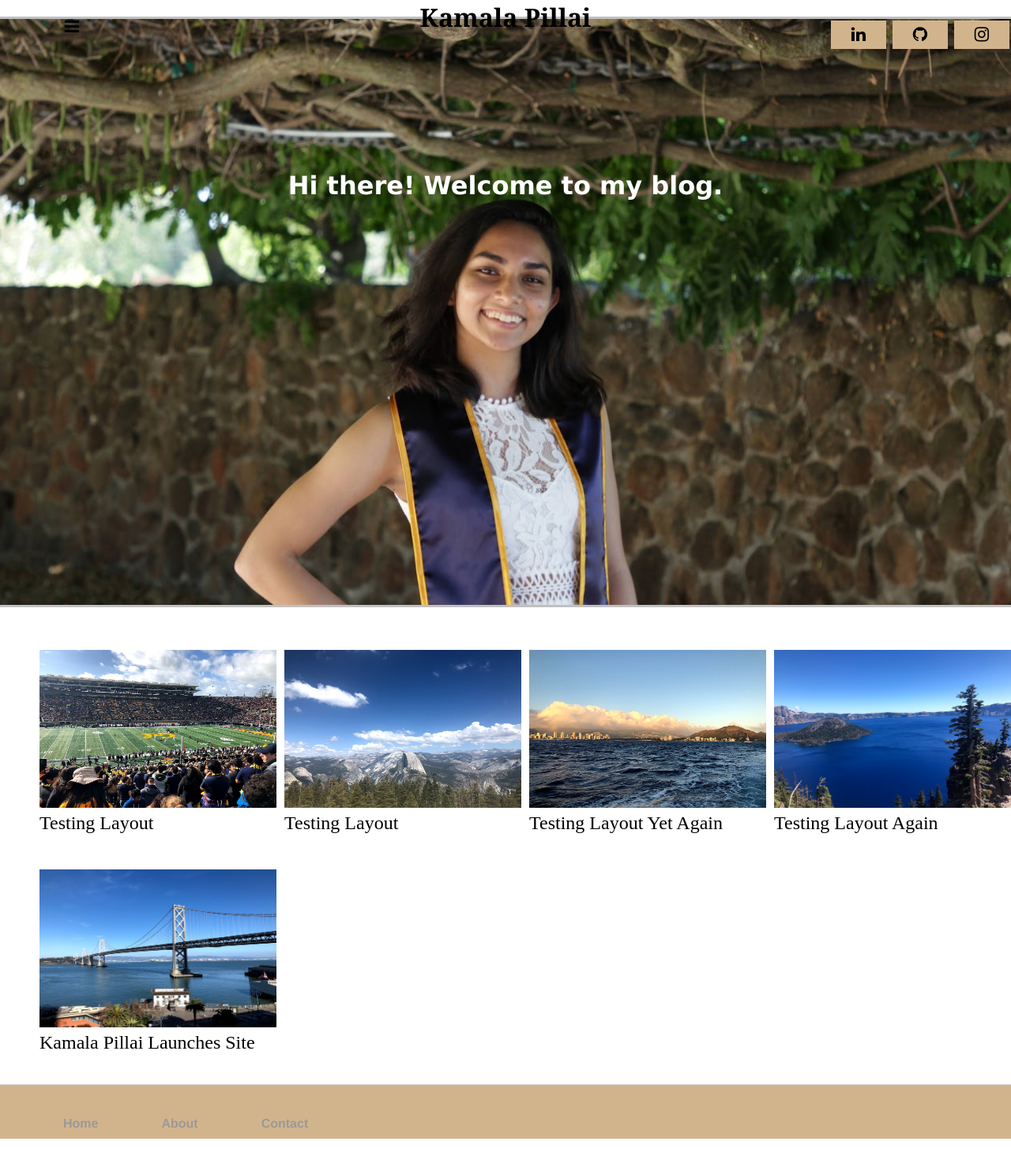
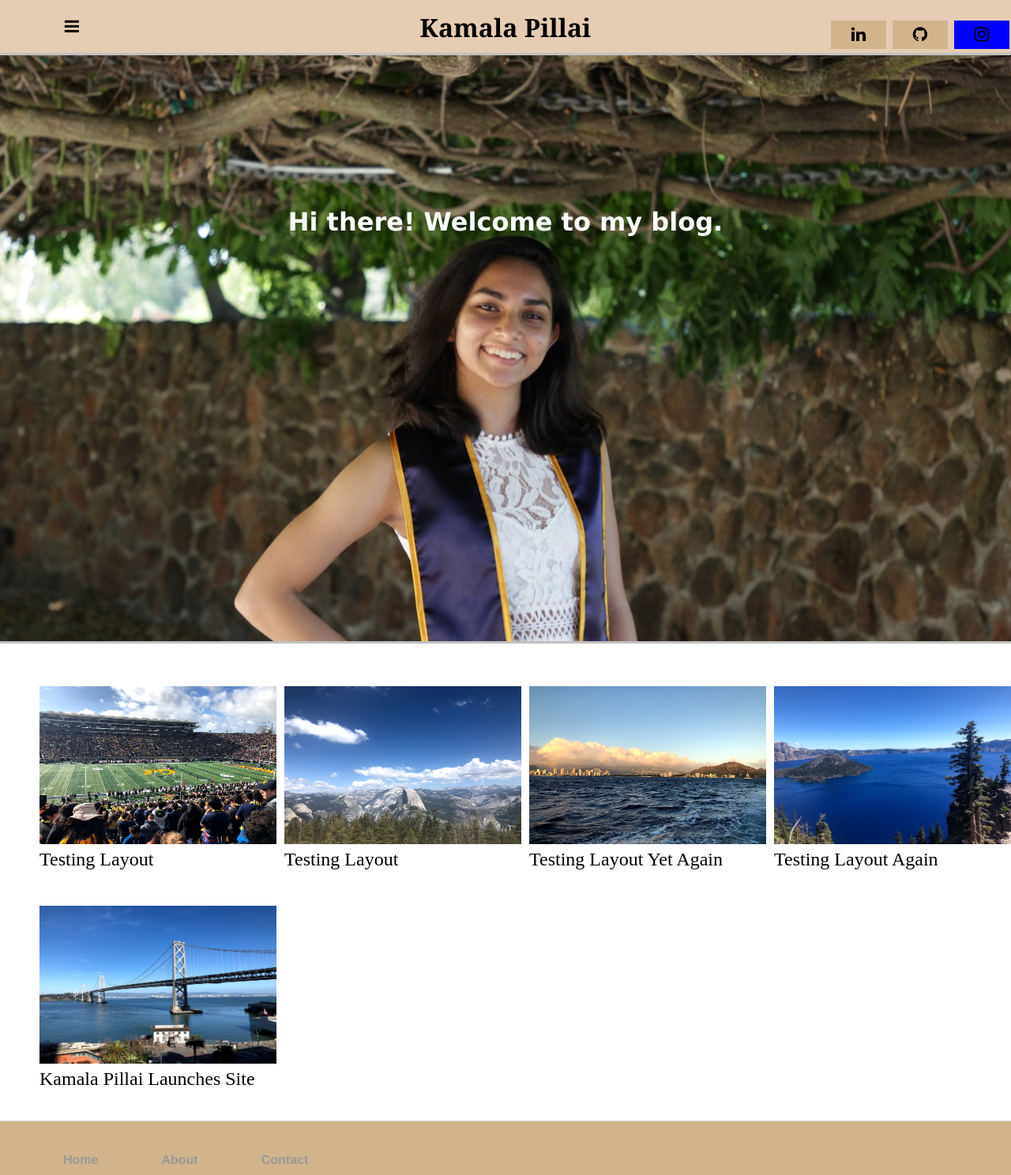
Before and after one commit to kpill/kpill.github.io, a Jekyll site: the page built from index.html, in a window 1280 px wide. Shown: the whole page at 79% size. Built offline with Jekyll 4.4.1, drawn with Linux system fonts in a browser that asks for light colours; before the commit the page ends 1442 px from its top, so only the background shows below that.

Commit message:
Update main.css

```diff
--- a/css/main.css
+++ b/css/main.css
@@ -1,6 +1,6 @@
 header {
 	position: relative;
-	/*overflow: hidden;*/
+	overflow: hidden;
 	color: Black;
 	background-color: rgb(230, 204, 179);
 	margin: 0;
@@ -92,7 +92,7 @@ a.home:hover, a.home:active {
 
 .fa-instagram {
 	padding: 10px;
-	background: tan;
+	background: blue;
 	color: black;
 	/*transform: translate(0%, -75%)*/
 }
```
